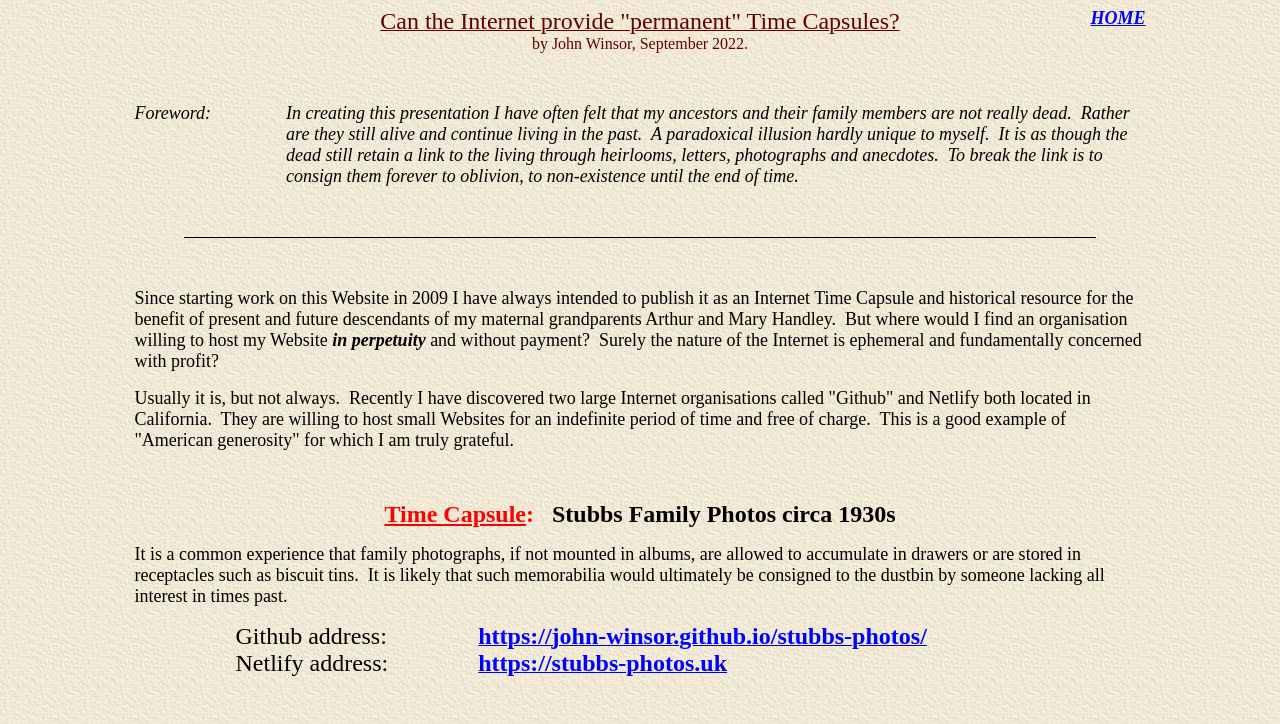
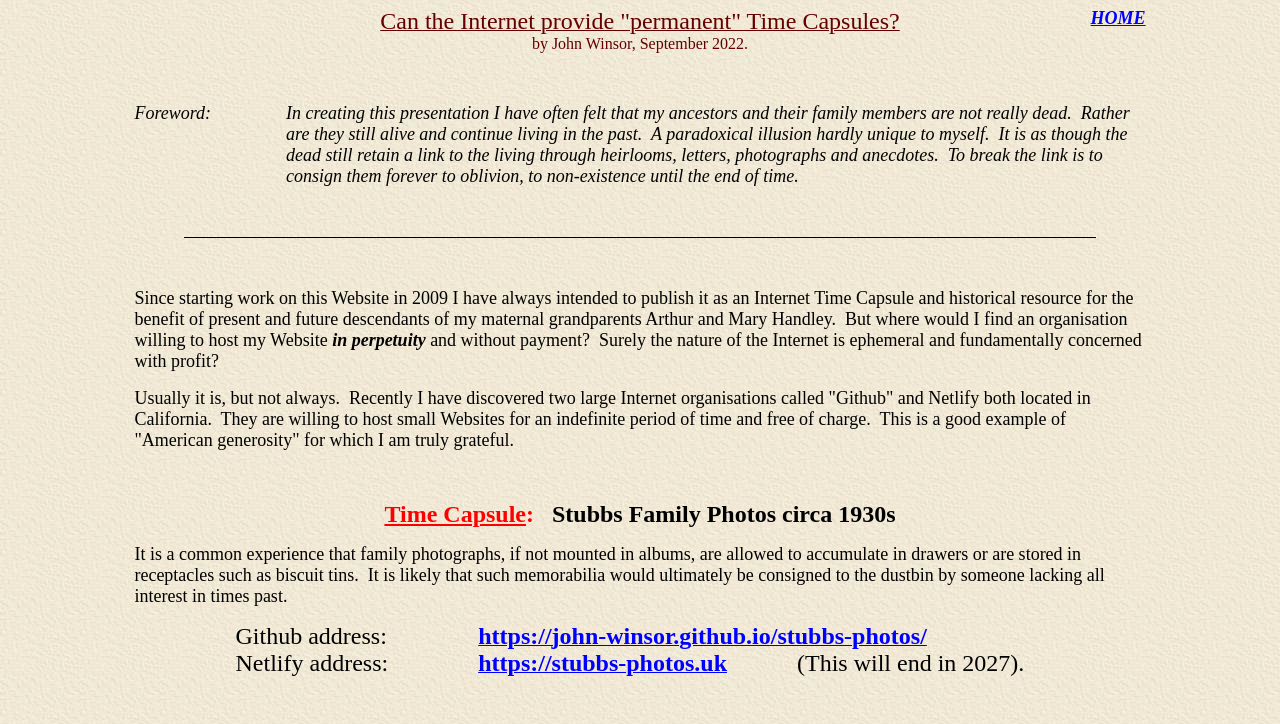
Before and after one commit to John-Winsor/handley-ancestry, a plain HTML site: page Permanent_Time_Capsules/Permanent_Time_Capsules.html in a window 1280 px wide. Shown: the top 724 px of the page. Drawn offline with Linux system fonts and the light colour scheme.

Commit message:
Add files via upload

```diff
--- a/Permanent_Time_Capsules/Permanent_Time_Capsules.html
+++ b/Permanent_Time_Capsules/Permanent_Time_Capsules.html
@@ -116,7 +116,9 @@
           </tr>
           <tr>
             <td width="30%"><font color="#000000" size="5">Netlify address:</font></td>
-            <td width="70%"><a href="https://stubbs-photos.uk" target="_top"><font color="#0000FF" size="5"><b>https://stubbs-photos.uk</b></a></font></td>
+            <td width="70%"><a href="https://stubbs-photos.uk" target="_top"><font color="#0000FF" size="5"><b>https://stubbs-photos.uk</b></font></a>
+              <b><font color="#0000FF" size="5">&nbsp;&nbsp;&nbsp;&nbsp;&nbsp;&nbsp;&nbsp;&nbsp;&nbsp;&nbsp;
+              </font></b><font color="#000000" size="5">(This will end in 2027).</font></td>
           </tr>
         </table>
         </center>
```
